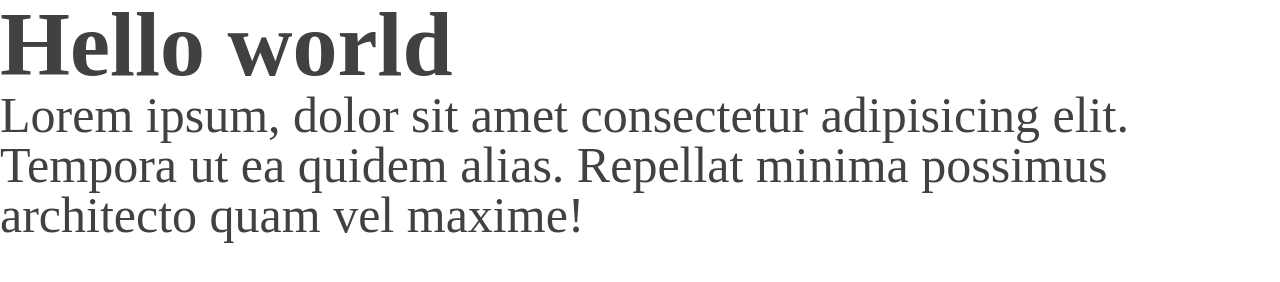
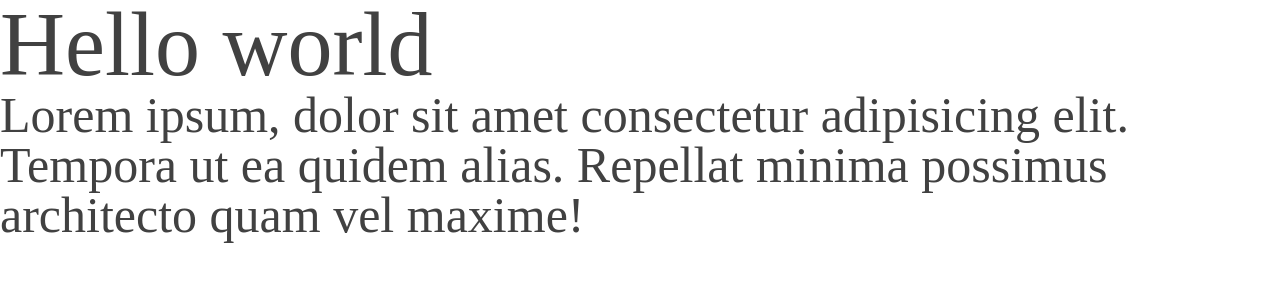
Before and after one commit to IgorPatro/gatsby-typescript-eslint-prettier-layout-config, a Gatsby site: page / in a window 1280 px wide. Built offline with nearby package versions, Linux system fonts and the light colour scheme; Gatsby itself is replaced by a stand-in of ours.

Commit message:
Update Heading.tsx

```diff
--- a/src/components/reusable/Heading.tsx
+++ b/src/components/reusable/Heading.tsx
@@ -5,25 +5,37 @@ import generateResponsiveFontSizesMap from '../../helpers/generateResponsiveFont
 interface Props {
   size: number[]
   color?: string
+  weight?: 'light' | 'regular' | 'medium' | 'bold'
   tag: 'h1' | 'h2' | 'h3' | 'h4' | 'h5' | 'h6'
   children: React.ReactNode | React.ReactNode[]
 }
 
-const Heading: React.FC<Props> = ({ size, color, tag, children }: Props) => (
-  <StyledHeading sizes={size} color={color} as={tag}>
+const Heading: React.FC<Props> = ({
+  size,
+  color = 'text',
+  tag,
+  weight = 'regular',
+  children,
+}: Props) => (
+  <StyledHeading sizes={size} color={color} weight={weight} as={tag}>
     {children}
   </StyledHeading>
 )
 
 Heading.defaultProps = {
   color: 'text',
+  weight: 'regular',
 }
 
 export default Heading
 
-const StyledHeading = styled.h1<{ sizes: number[] }>`
-  color: ${({ theme, color }) =>
-    theme.colors[color !== undefined ? color : 'text']};
+const StyledHeading = styled.h1<{
+  sizes: number[]
+  weight: string
+  color: string
+}>`
+  color: ${({ theme, color }) => theme.colors[color]};
+  font-weight: ${({ theme, weight }) => theme.weights[weight]};
 
   ${({ sizes }) => generateResponsiveFontSizesMap(sizes)}
 `
```
